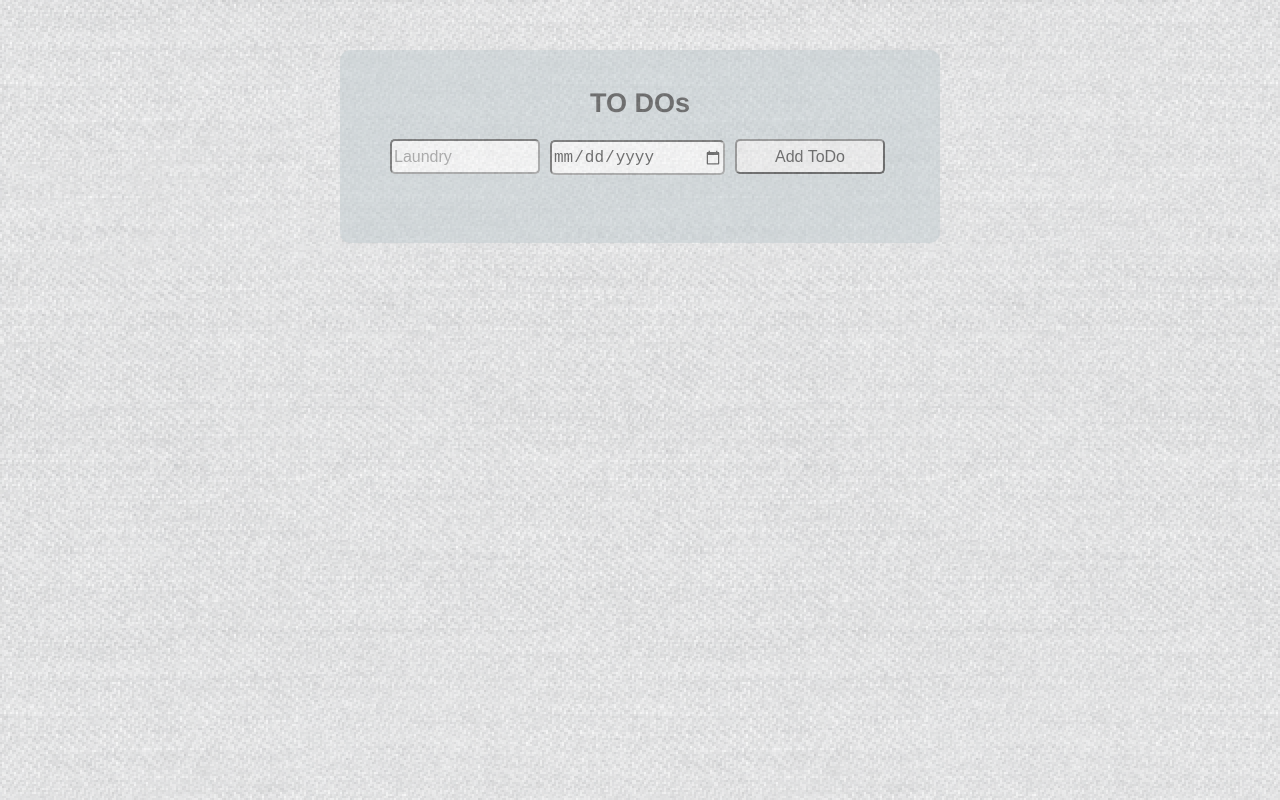
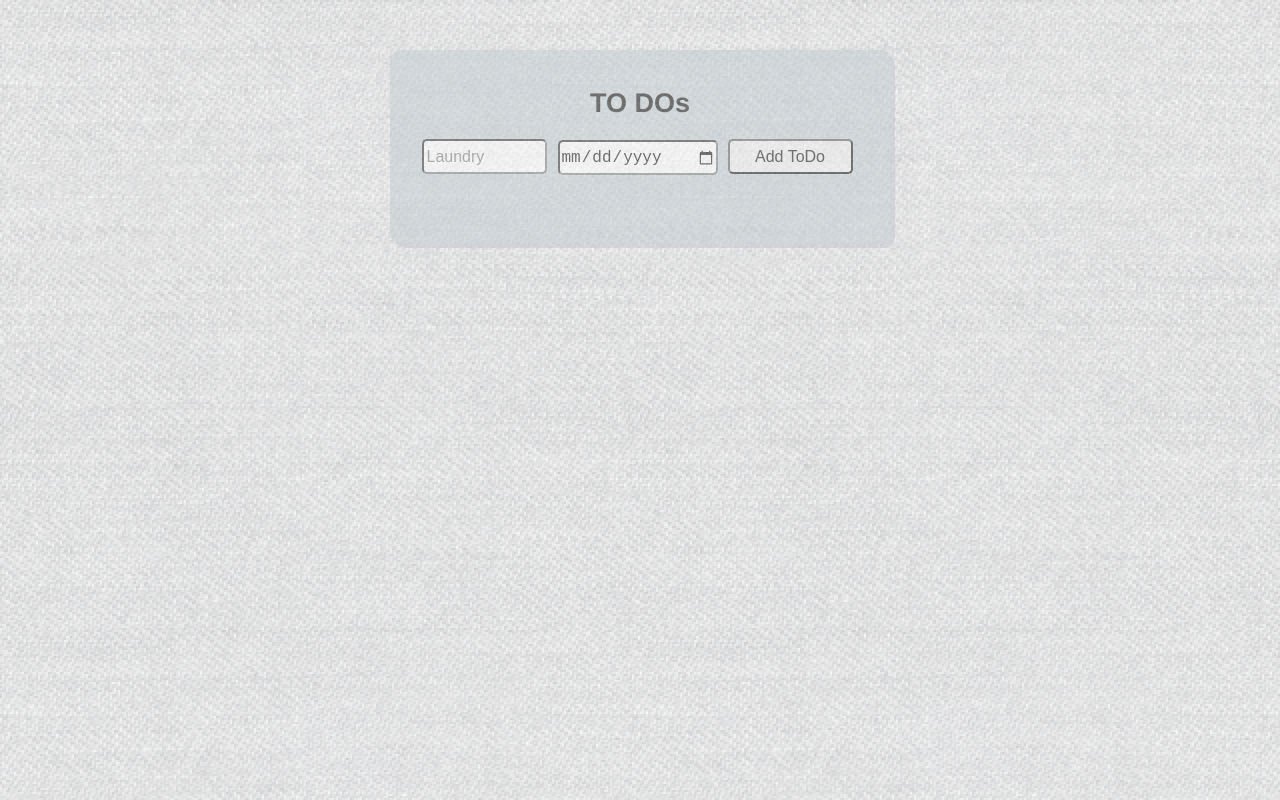
Before and after one commit to cmcilhenny/Practice, a plain HTML site: page todo_list/index.html in a window 1280 px wide. Drawn offline with Linux system fonts and the light colour scheme.

Commit message:
small update to format

```diff
--- a/todo_list/style.css
+++ b/todo_list/style.css
@@ -9,15 +9,17 @@ section {
 	position: relative;
 	margin-left: auto;
 	margin-right: auto;
-	width: 600px;
+	width: 500px;
 	border-radius: 10px;
 	margin-top: 50px;
 	padding-bottom: 50px;
+	box-shadow: 5px 5px #C2C6D1;
 }
 
 h1 {
 	text-align: center;
 	padding-top: 40px;
+
 }
 
 form {
@@ -27,13 +29,13 @@ form {
 input {
 	border-radius: 5px;
 	height: 35px;
-	width: 150px;
+	width: 125px;
 	margin-right: 5px;
 	font-size: 16px;
 }
 
 input[type="date"] {
-	width: 175px;
+	width: 160px;
 }
 
 input:focus {
```
